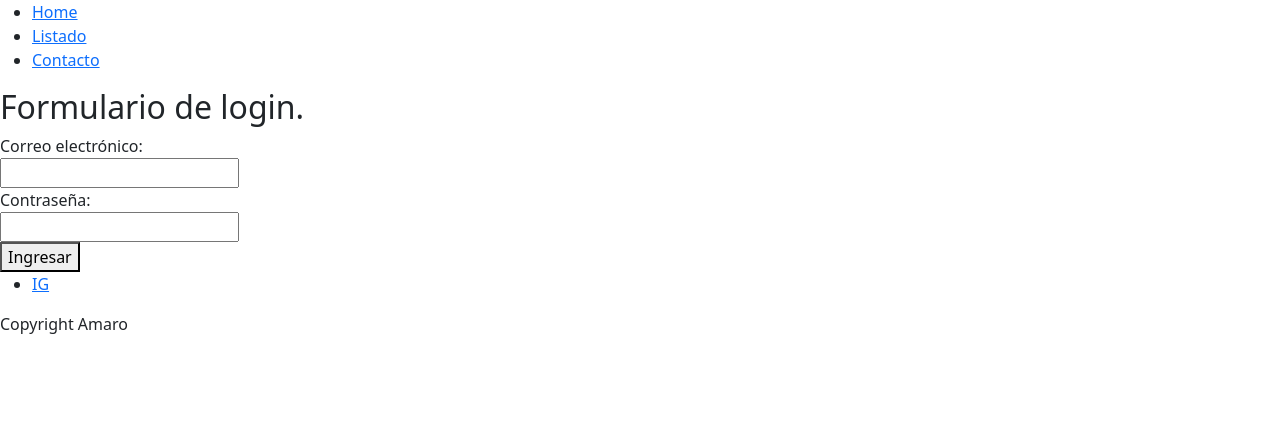
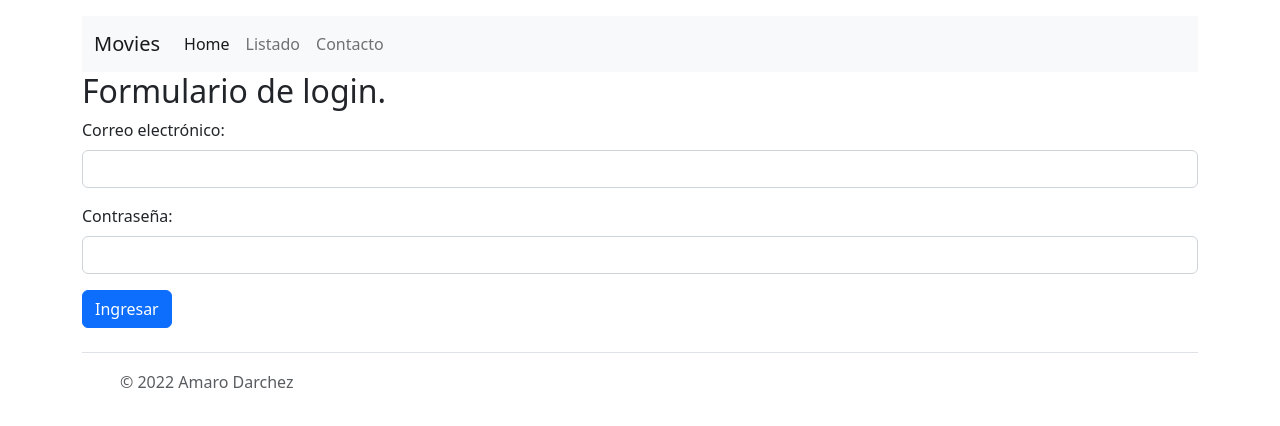
Before and after one commit to adarchez/movies_database, a React (Create React App) app: page / in a window 1280 px wide. Shown: the top 426 px of the page. Built offline with nearby package versions, Linux system fonts and the light colour scheme.

Commit message:
Sytles added

```diff
--- a/src/App.js
+++ b/src/App.js
@@ -9,14 +9,14 @@ import "./css/bootstrap.min.css";
 
 function App() {
   return (
-    <>
+    <div className='container mt-3'>
       <Header></Header>
       <Routes>
         <Route exact path="/" element={<Login />}></Route>
         <Route path="/listado" element={<Listado />}></Route>
       </Routes>
       <Footer></Footer>
-    </>
+    </div>
   );
 }
 
--- a/src/components/Footer.js
+++ b/src/components/Footer.js
@@ -1,12 +1,29 @@
 function Footer () {
     return (
-        <footer>
-            <nav>
-                <ul>
-                    <li><a href="http://instagram.com" rel="noopener noreferrer">IG</a></li>
-                </ul>
-            </nav>
-            <p>Copyright Amaro</p>
+        <footer className="d-flex flex-wrap justify-content-between align-items-center py-3 my-4 border-top">
+            <div className="col-md-4 d-flex align-items-center">
+                <a href="/" className="mb-3 me-2 mb-md-0 text-muted text-decoration-none lh-1">
+                    <svg className="bi" width="30" height="24"></svg>
+                </a>
+                <span className="mb-3 mb-md-0 text-muted">&copy; 2022 Amaro Darchez</span>
+            </div>
+            <ul className="nav col-md-4 justify-content-end list-unstyled d-flex">
+                <li className="ms-3">
+                    <a className="text-muted" href="http://instagram.com" rel="noopener noreferrer">
+                        <svg className="bi" width="24" height="24"></svg>
+                    </a>
+                </li>
+                <li className="ms-3">
+                    <a className="text-muted" href="http://instagram.com" rel="noopener noreferrer">
+                        <svg className="bi" width="24" height="24"></svg>
+                    </a>
+                </li>
+                <li className="ms-3">
+                    <a className="text-muted" href="http://instagram.com" rel="noopener noreferrer">
+                        <svg className="bi" width="24" height="24"></svg>
+                    </a>
+                </li>
+            </ul>
         </footer>
     )
 }
--- a/src/components/Header.js
+++ b/src/components/Header.js
@@ -3,18 +3,26 @@ import { Link } from 'react-router-dom';
 function Header () {
     return(
         <header>
-            <nav>
-                <ul>
-                    <li>
-                        <Link to="/">Home</Link>
-                    </li>
-                    <li>
-                        <Link to="/listado">Listado</Link>
-                    </li>
-                    <li>
-                        <Link to="/contacto">Contacto</Link>
-                    </li>
-                </ul>
+            <nav className='navbar navbar-expand-lg bg-light'>
+                <div className="container-fluid">
+                    <a className="navbar-brand" href="#">Movies</a>
+                    <button className="navbar-toggler" type="button" data-bs-toggle="collapse" data-bs-target="#navbarNav" aria-controls="navbarNav" aria-expanded="false" aria-label="Toggle navigation">
+                        <span className="navbar-toggler-icon"></span>
+                    </button>
+                    <div className="collapse navbar-collapse" id="navbarNav">
+                        <ul className='navbar-nav'>
+                            <li className="nav-item">
+                                <Link to="/" className='nav-link active' aria-current="page">Home</Link>
+                            </li>
+                            <li className="nav-item">
+                                <Link to="/listado" className='nav-link'>Listado</Link>
+                            </li>
+                            <li className="nav-item">
+                                <Link to="/contacto" className='nav-link'>Contacto</Link>
+                            </li>
+                        </ul>
+                    </div>
+                </div>
             </nav>
         </header>
     )
--- a/src/components/Listado.js
+++ b/src/components/Listado.js
@@ -1,6 +1,17 @@
-function Listado () {
-    return(
-        <h2>Componente listado</h2>
+function Listado() {
+    return (
+        <div className="row">
+            <div className="col-3">
+                <div className="card">
+                    <img src="..." className="card-img-top" alt="..." />
+                    <div className="card-body">
+                        <h5 className="card-title">Card title</h5>
+                        <p className="card-text">Some quick example text to build on the card title and make up the bulk of the card's content.</p>
+                        <a href="#" className="btn btn-primary">Go somewhere</a>
+                    </div>
+                </div>
+            </div>
+        </div >
     )
 }
 
--- a/src/components/Login.js
+++ b/src/components/Login.js
@@ -43,17 +43,15 @@ function Login () {
         <>
             <h2>Formulario de login.</h2>
             <form onSubmit={submitHandler}>
-                <label>
-                    <span>Correo electrónico:</span><br />
-                    <input type="email" name="email" />
-                </label>
-                <br />
-                <label>
-                    <span>Contraseña:</span><br />
-                    <input type="password" name="password"/>
-                </label>
-                <br />
-                <button type="submit">Ingresar</button>
+                <div className="mb-3">
+                    <label htmlFor="inputEmail" className="form-label">Correo electrónico:</label>
+                    <input className="form-control" id="inputEmail" type="email" name="email" />
+                </div>
+                <div className="mb-3">
+                    <label htmlFor="inputPass" className="form-label">Contraseña:</label>
+                    <input className="form-control" id="inputPass" type="password" name="password"/>
+                </div>
+                <button type="submit" className="btn btn-primary">Ingresar</button>
             </form>
         </>
     )
```
